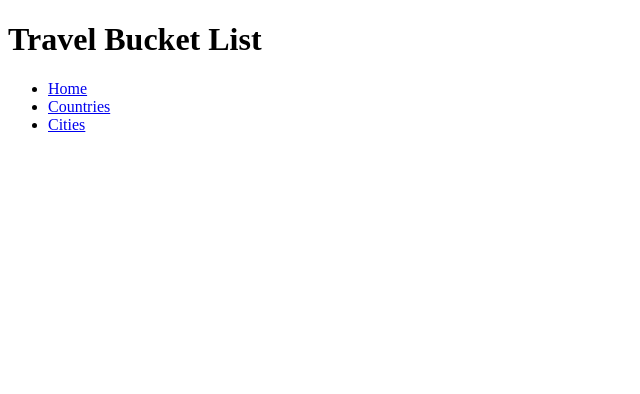
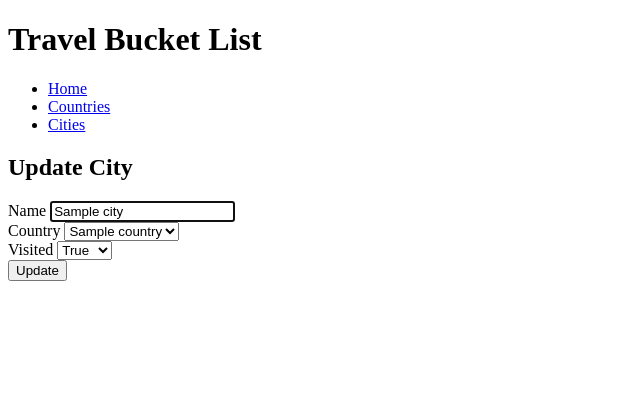
Before and after one commit to judes77/bucket_list_python_project, a Flask app: page /cities/1/edit in a window 1280 px wide. Shown: the top 394 px of the page, without its empty margins (0-640 px from the left). Run offline with Flask 2, Linux system fonts and the light colour scheme; a database or web service that is not in the repository returns one stand-in record (values such as "Sample title"); some libraries are stand-ins or nearby versions.

Commit message:
acompletes update cities html and now working

```diff
--- a/templates/cities/edit.html
+++ b/templates/cities/edit.html
@@ -2,4 +2,47 @@
 
 {% block content %}
 
+    <h2>Update City</h2>
+
+<form action="/cities/{{city.id}}" method='post'>
+
+    <div>
+        <label for="city">Name</label>
+        <input type="text" name="name" id="name" value="{{city.name}}" required autofocus>
+    </div>
+
+    <div>
+        <label for="country">Country</label>
+        <select name="country_id" id="country">
+            {% for country in all_countries %}
+             <option value="{{ country.id }}">
+             {% if country.id == city.country.id %}{% endif %}
+            {{ country.name }}
+            </option>
+
+            {% endfor %}
+        </select>
+    </div>
+    <div>
+        <label for="visited">Visited</label>
+        <select name="visited" id="visited">
+            <option value="true">
+                {% if city.visited == True %}{% endif %}
+                True
+            </option>
+            <option value="false">
+                {% if city.visited == False %}{% endif %}
+                False
+            </option>
+        </select>
+    </div>
+    <button type="submit">Update</button>
+
+</form>
+
+
+
+
+
+
 {% endblock content %}
--- a/templates/cities/new.html
+++ b/templates/cities/new.html
@@ -22,7 +22,7 @@
             <option value="{{ country.id }}">{{ country.name}}</option>
         {% endfor %}
       </select>
-   <button> type="submit"</button>
+   <button type="submit">Submit</button>
 </form>
 </div>
 
```
